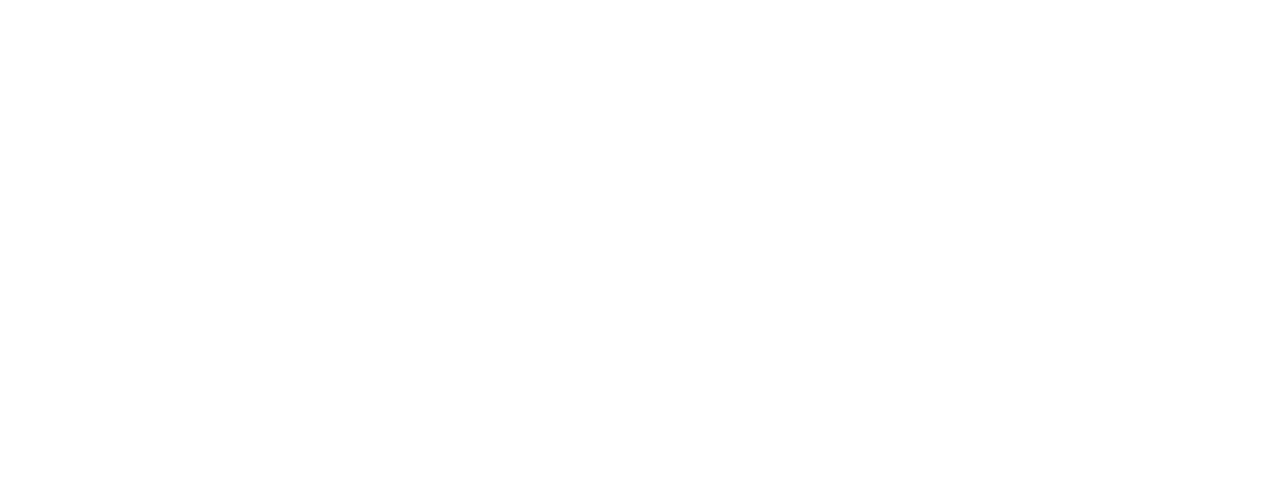
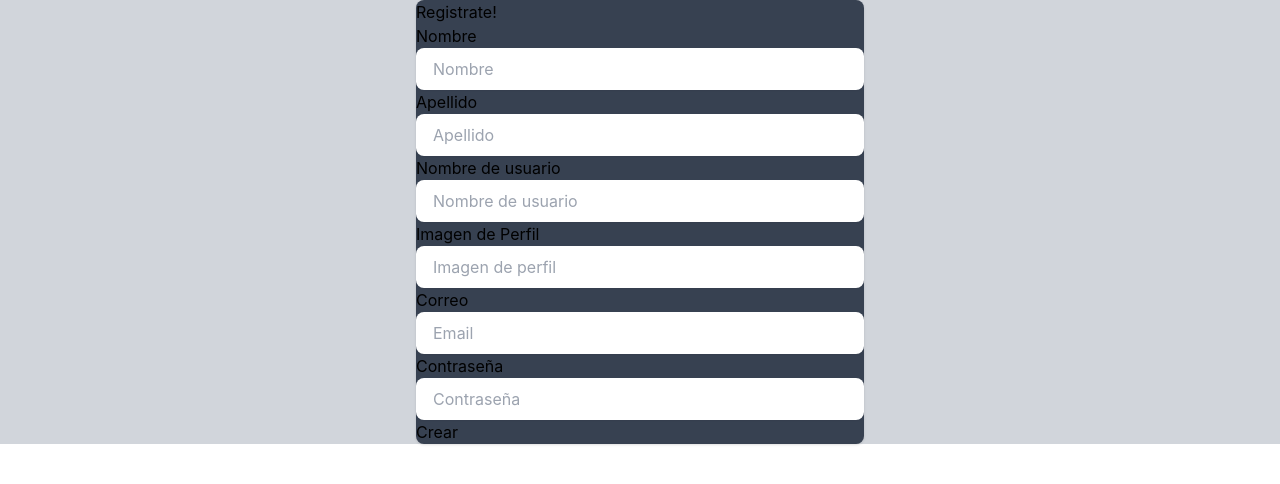
Before and after one commit to Final-Proyect-PETS/PROYECTO-FINAL-PETS, a React (Create React App) app in the folder client/: page /register in a window 1280 px wide. Before the commit this address had no page. Shown: the top 484 px of the page. Built offline with nearby package versions, Linux system fonts and the light colour scheme.

Commit message:
Falta terminar Validacion Form RegisterUser

```diff
--- a/client/src/App.js
+++ b/client/src/App.js
@@ -1,12 +1,14 @@
 import {Routes, Route, BrowserRouter } from "react-router-dom"
 import './App.css';
 import LandingPage from "./components/LandingPage"
+import Register from "./components/Register";
 
 function App() {
   return (
     <BrowserRouter>
         <Routes>
         <Route path={'/'} element={<LandingPage />}/>
+        <Route path={'/register'} element={<Register />}/>
       </Routes>
     </BrowserRouter>
   );
--- /dev/null
+++ b/client/src/components/Register.jsx
@@ -0,0 +1,169 @@
+import React from "react";
+import { useState } from "react";
+import { useEffect } from "react";
+
+export default function Register () {
+
+
+    const [errors, setErrors] = useState({})
+
+    const [input, setInput] = useState({
+        first_name: "",
+        last_name: "",
+        username: "",
+        image: "",
+        email: "",
+        password: ""
+    })
+
+    console.log(input)
+
+
+    const handleChange = function (e) {
+        setInput({
+            ...input,
+            [e.target.name]: e.target.value
+        })
+        setErrors(validate({
+            ...input,
+            [e.target.name]: e.target.value
+        }))
+    }
+
+    function validate (input) {
+
+        let errors = {}
+
+        if (input.first_name) {
+            if (!/^[a-zA-Z]+$/.test(input.first_name)) {
+                errors.first_name = "El nombre solo puede tener letras!"
+            }
+            else if (input.first_name.length > 20) {
+                errors.first_name = "El nombre no puede tener más de 20 caracteres!"
+            }
+            else errors.first_name = ""
+        }
+        else errors.first_name = "El nombre es requerido!"
+
+        if (input.last_name) {
+            if (!/^[a-zA-Z]+$/.test(input.last_name)) {
+                errors.last_name = "El nombre solo puede tener letras!"
+            }
+            else if (input.last_name.length > 20) {
+                errors.last_name = "El nombre no puede tener más de 20 caracteres!"
+            }
+            else errors.last_name = ""
+        }
+        else errors.last_name = "El nombre es requerido!"
+
+        if (input.username) {
+            if (!/^[A-Za-z0-9\s]+$/g.test(input.username)) {
+                errors.username = "El nombre de usuario debe tener letras y números!"
+            }
+            else if (input.username.length > 20) {
+                errors.username = "El nombre de usuario no puede tener más de 20 caracteres!"
+            }
+            else errors.username = ""
+        }
+        else errors.username = "El nombre de usuario es requerido!"
+
+        if (input.email) {
+            if (!/^\w+([\.-]?\w+)*@\w+([\.-]?\w+)*(\.\w{2,3})+$/.test(input.email)) {
+                errors.email = "El email debe ser valido!"
+            }
+            else errors.email = ""
+        }
+        else errors.email = "El email es necesario!"
+
+        if (input.password) {
+            if (!/^(?=\w*\d)(?=\w*[A-Z])(?=\w*[a-z])\S{8,16}$/.test(input.password)) {
+                errors.password = "La contraseña debe tener entre 8 y 16 caracteres, al menos un dígito, una minúscula y una mayúscula (No puede tener otros simbolos)!"
+            }
+            else errors.password = ""
+        }
+        else errors.password = "La contraseña es necesaria!"
+
+        return errors
+
+    }
+
+
+    const have = () => {
+        if (errors.first_name !== "" || errors.last_name !== "" || errors.username !== "" || errors.email !== "" || errors.password !== "") {
+            return true
+        }
+        else if (input.first_name && input.last_name && input.username && input.email && input.password) {
+            return false
+        }
+        else {
+            return "e"
+        }
+    }
+
+    function handleSubmit (e) {
+        e.preventDefault()
+        if (have() === false) {
+            alert("Created!")
+
+            setInput({
+                first_name: "",
+                last_name: "",
+                username: "",
+                image: "",
+                email: "",
+                password: ""
+            })
+        }
+        else if (have() === "e") {
+            (alert("Faltan datos!"))
+        }
+        else (alert("Por favor, llena todo correctamente!"))
+    }
+
+
+
+
+
+
+
+    return (
+        <div className="bg-gray-300">
+            <form onSubmit={handleSubmit} className="bg-gray-700 rounded-lg shadow sm:max-w-md sm:w-full sm:mx-auto sm:overflow-hidden">
+                <div className="flex">
+                    <h1>Registrate!</h1>
+                </div>
+                <div>
+                    <label>Nombre</label>
+                    <input name="first_name" value={input.first_name} onChange={(e) => handleChange(e)} placeholder="Nombre" className="rounded-lg border-transparent flex-1 appearance-none border border-red-300 w-full py-2 px-4 bg-white text-gray-700 placeholder-gray-400 shadow-sm text-base focus:outline-none focus:ring-2 focus:ring-purple-600 focus:border-transparent"></input>
+                    {errors.first_name && (<p>{errors.first_name}</p>)}
+                    <label>Apellido</label>
+                    <input name="last_name" value={input.last_name} onChange={(e) => handleChange(e)} placeholder="Apellido" className="rounded-lg border-transparent flex-1 appearance-none border border-red-300 w-full py-2 px-4 bg-white text-gray-700 placeholder-gray-400 shadow-sm text-base focus:outline-none focus:ring-2 focus:ring-purple-600 focus:border-transparent"></input>
+                    {errors.last_name && (<p>{errors.last_name}</p>)}
+               </div>
+               <div>
+                    <label>Nombre de usuario</label>
+                    <input name="username" value={input.username} onChange={(e) => handleChange(e)} placeholder="Nombre de usuario" className="rounded-lg border-transparent flex-1 appearance-none border border-red-300 w-full py-2 px-4 bg-white text-gray-700 placeholder-gray-400 shadow-sm text-base focus:outline-none focus:ring-2 focus:ring-purple-600 focus:border-transparent"></input>
+                    {errors.username && (<p>{errors.username}</p>)}
+               </div>
+               <div>
+                    <label>Imagen de Perfil</label>
+                    <input name="image" value={input.image} onChange={(e) => handleChange(e)} placeholder="Imagen de perfil" className="rounded-lg border-transparent flex-1 appearance-none border border-red-300 w-full py-2 px-4 bg-white text-gray-700 placeholder-gray-400 shadow-sm text-base focus:outline-none focus:ring-2 focus:ring-purple-600 focus:border-transparent"></input>
+               </div>
+               <div>
+                    <label>Correo</label>
+                    <input name="email" value={input.email} onChange={(e) => handleChange(e)} placeholder="Email" className="rounded-lg border-transparent flex-1 appearance-none border border-red-300 w-full py-2 px-4 bg-white text-gray-700 placeholder-gray-400 shadow-sm text-base focus:outline-none focus:ring-2 focus:ring-purple-600 focus:border-transparent"></input>
+                    {errors.email && (<p>{errors.email}</p>)}
+               </div>
+               <div>
+                    <label>Contraseña</label>
+                    <input name="password" value={input.password} onChange={(e) => handleChange(e)} placeholder="Contraseña" className="rounded-lg border-transparent flex-1 appearance-none border border-red-300 w-full py-2 px-4 bg-white text-gray-700 placeholder-gray-400 shadow-sm text-base focus:outline-none focus:ring-2 focus:ring-purple-600 focus:border-transparent"></input>
+                    {errors.password && (<p>{errors.password}</p>)}
+               </div>
+               <div>
+                    <button type="submit">Crear</button>
+               </div>
+            </form>
+        </div>
+    )
+
+}
```
